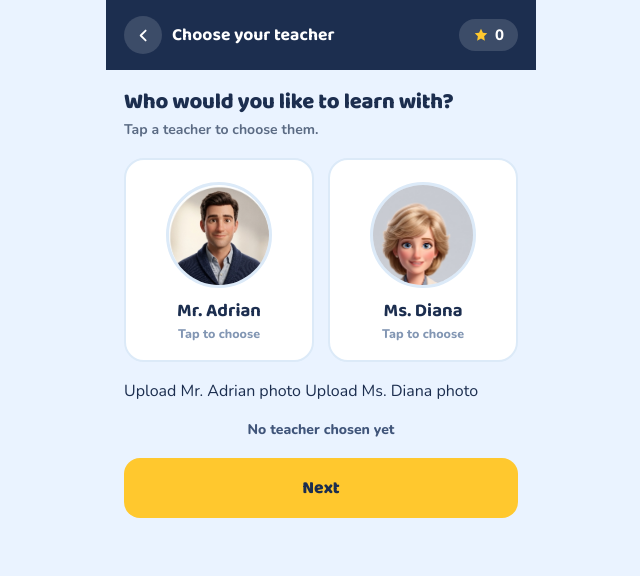
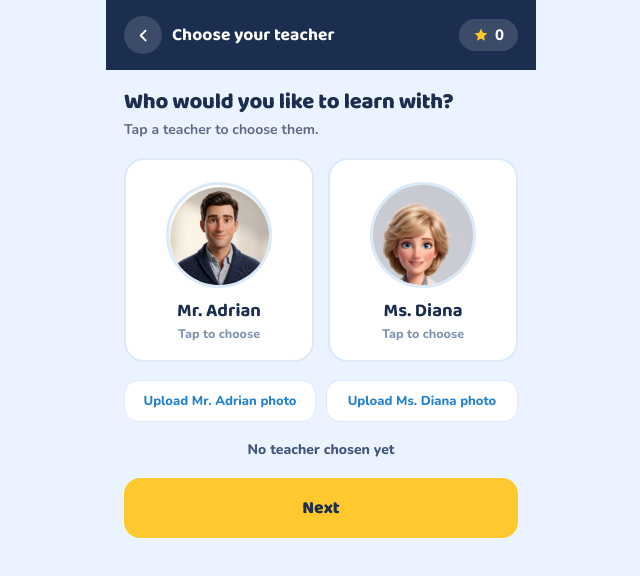
Before and after one commit to crateview5-ctrl/Github.com-file-s-2, a website: page index.html in a window 1280 px wide. Both pictures are taken after a click on the button "English and Reading book — tap to open it". Shown: the whole page, without its empty margins (319-959 px from the left). Drawn offline with nearby package versions, Linux system fonts and the light colour scheme.

Commit message:
Add files via upload

```diff
--- a/style.css
+++ b/style.css
@@ -233,3 +233,7 @@ body.design main{padding:0;max-width:430px}
 .screen{border-radius:0;min-height:100vh;min-height:100dvh}
 .appbar{padding-top:calc(16px + env(safe-area-inset-top,0px))}
 @media (prefers-reduced-motion: reduce){ html{scroll-behavior:auto} *{transition:none !important} }
+/* Add this to the end of style.css — upload buttons under the teacher cards. */
+.pic-upload{display:flex;gap:10px}
+.pic-upload .upload-btn{flex:1;text-align:center;background:#ffffff;border:1.5px solid #dceaf8;border-radius:14px;padding:11px 8px;font-size:13px;font-weight:800;color:#2783cc;cursor:pointer}
+.pic-upload .upload-btn:active{background:#f0f7ff}
```
